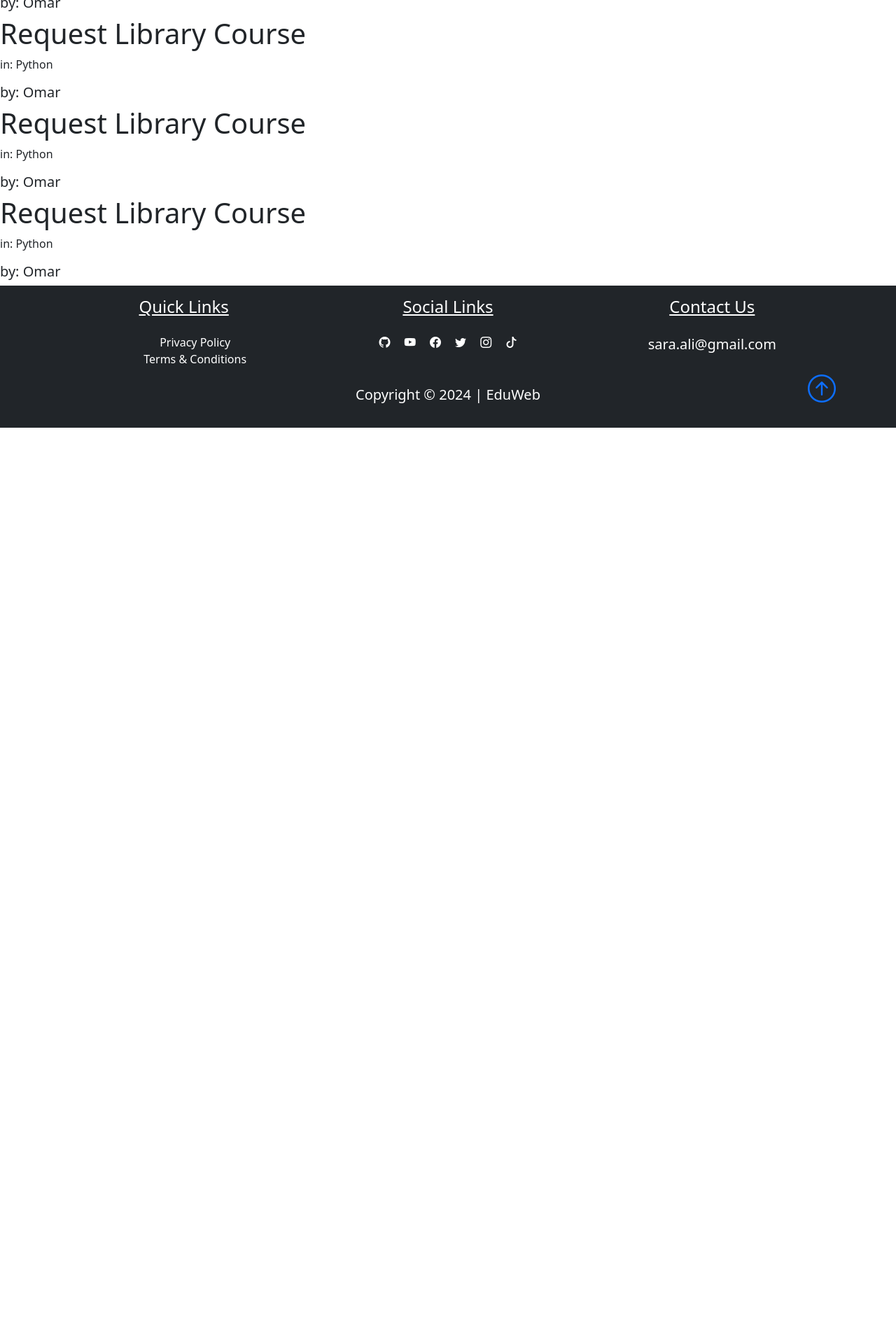
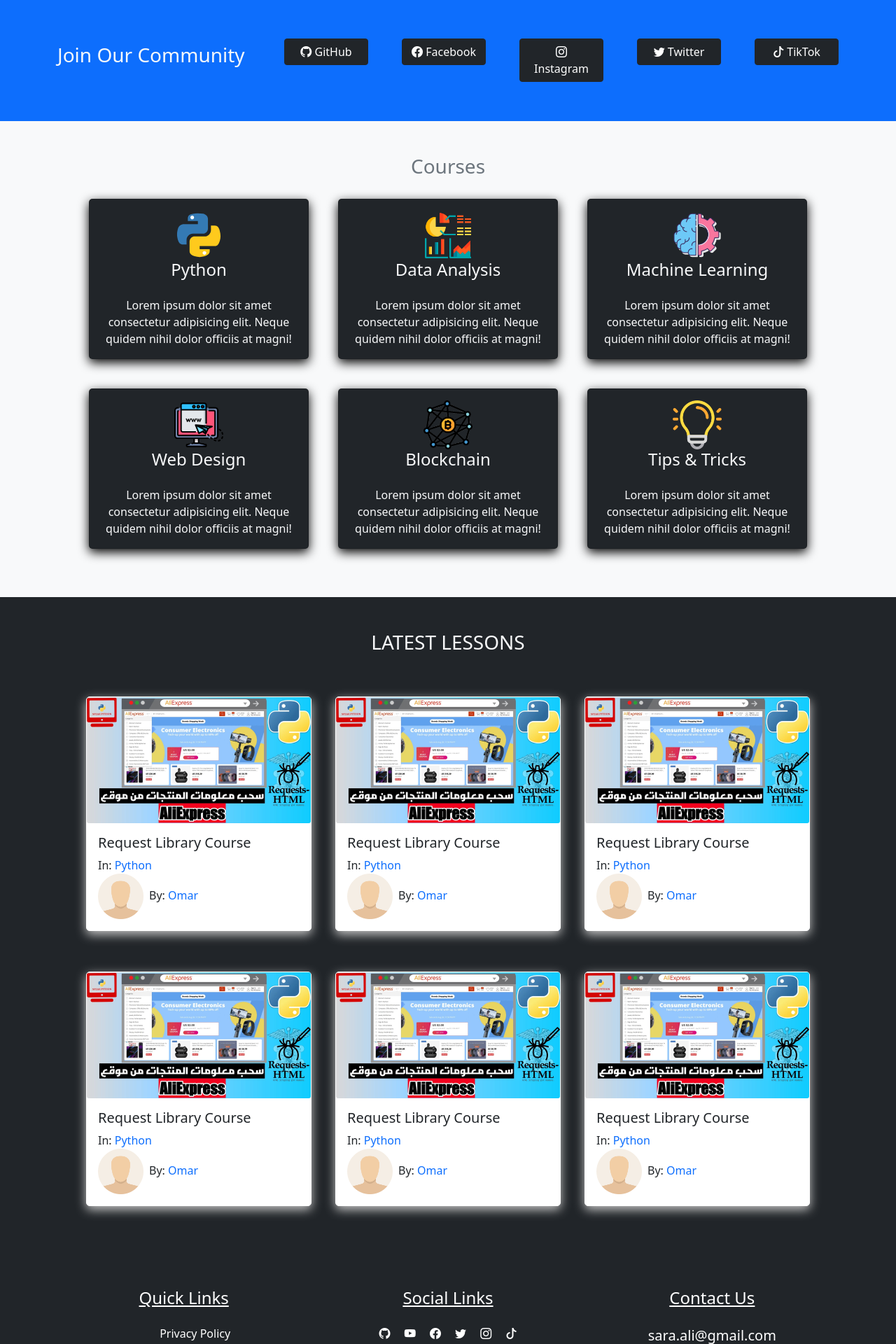
Before and after one commit to SaraAliMohammed/EduWeb_FlaskApp, a Flask app: page / in a window 1280 px wide. Shown: the part 420-2340 px from the top of the page at 70% size. Before the commit the page ends 1031 px from the top, so only its background shows below. Run offline with Flask 3, Linux system fonts and the light colour scheme.

Commit message:
Add main sections with temp data to home page

```diff
--- a/app.py
+++ b/app.py
@@ -82,7 +82,7 @@ courses = [
 @app.route("/")
 @app.route("/home")
 def home():
-	return render_template('home.html', lessons=lessons)
+	return render_template('home.html', lessons=lessons, courses=courses)
 
 
 @app.route("/about")
--- a/templates/home.html
+++ b/templates/home.html
@@ -1,8 +1,136 @@
 {% extends "layout.html" %}
 {% block content %}
-{% for lesson in lessons %}
-<h1>{{lesson.title}}</h1>
-<p>in: {{lesson.course}}</p>
-<h5>by: {{lesson.author}}</h5>
-{% endfor %}
+<section class="bg-dark text-light p-5 p-lg-0 pt-lg-5 text-center text-sm-start">
+    <div class="container">
+        <div class="d-sm-flex align-items-center justify-content-between">
+            <div>
+                <h1 class="mb-10"> Learn <span class="text-warning"> To Code</span></h1>
+                <p class="lead my-4">
+                    We focus on teaching programming in an intuitive and easy to follow way. All you need is
+                    dedication!
+                </p>
+                <a class="btn btn-danger btn-lg border"
+                    href="" target="_blank">
+                    <i class="bi bi-youtube m-3"></i>Subscribe
+                </a>
+
+            </div>
+            <img class="img-fluid w-50 d-none d-sm-block" src="{{url_for('static', filename='images/showcase.svg')}}" alt="">
+        </div>
+    </div>
+</section>
+
+<!-- Social Media -->
+<section class="bg-primary text-light p-5">
+    <div class="container">
+        <div class="d-md-flex justify-content-between align-items-center">
+            <h3 class="mb-3 text-center">Join Our Community</h3>
+            <nav class="navbar navbar-expand-lg navbar-dark">
+                <button class="navbar-toggler border" type="button" data-bs-toggle="collapse"
+                    data-bs-target="#socialbtn">
+                    <span class="navbar-toggler-icon"></span>
+                </button>
+                <div class="collapse navbar-collapse" id="socialbtn">
+                    <ul class="navbar-nav">
+                        <li class="nav-item">
+                            <a class="btn btn-dark ms-5 button_width" href="https://github.com/SaraAliMohammed"
+                                target="_blank">
+                                <i class="bi-github" role="img"></i>
+                                GitHub
+                            </a>
+                        </li>
+                        <li>
+                            <a class="btn btn-dark ms-5 button_width" href="#EduWebFacebook"
+                                target="_blank">
+                                <i class="bi bi-facebook "></i>
+                                Facebook
+                            </a>
+                        </li>
+                        <li class="nav-item">
+                            <a type="button" class="btn btn-dark ms-5 button_width"
+                                href="#EduWebInstagram" target="_blank">
+                                <i class="bi bi-instagram"></i>
+                                Instagram
+                            </a>
+
+                        </li>
+                        <li class="nav-item">
+                            <a class="btn btn-dark ms-5 button_width" href="#EduWebTwitter.com/Pythonic88"
+                                target="_blank">
+                                <i class="bi bi-twitter"></i>
+                                Twitter
+                            </a>
+
+                        </li>
+                        <li class="nav-item">
+                            <a class="btn btn-dark ms-5 button_width" href="#EduWebTiktok"
+                                target="_blank">
+                                <i class="bi bi-tiktok"></i>
+                                TikTok
+                            </a>
+                        </li>
+                    </ul>
+                </div>
+            </nav>
+        </div>
+
+    </div>
+    </div>
+</section>
+
+<!-- Courses -->
+<section class="bg-light">
+    <div class="container p-5">
+        <h3 class="text-center text-secondary" id='learn'>Courses</h3>
+        <div class="row">
+            {% for course in courses %}
+            <div class="col-sm-12 col-md-6 col-lg-4 p-3 d-flex align-items-stretch">
+                <a href="#course_name" class="text-decoration-none">
+                    <div class="card bg-dark text-light">
+                        <div class="card-body text-center">
+                            <img src="{{url_for('static', filename='images/'+course.icon)}}" alt="" class="card-img w-25">
+                            <h4 class="card-title mb-4">
+                                {{course.name}}
+                            </h4>
+                            <p class="card-text">{{course.description}}</p>
+                        </div>
+                    </div>
+                </a>
+            </div>
+            {% endfor %}
+        </div>
+    </div>
+</section>
+<!-- Lessons -->
+<section class="bg-dark">
+    <div class="container p-5">
+        <div class="row mb-5 ">
+            <div class="col">
+                <h3 class="text-uppercase text-center text-light">latest lessons</h3>
+            </div>
+        </div>
+        <div class="row">
+            {% for lesson in lessons %}
+            <div class="col-sm-12 col-md-6 col-lg-4 pb-5 d-flex align-items-stretch">
+                <div class="card lesson">
+                    <img src="{{url_for('static', filename='images/'+lesson.thumbnail)}}" class="card-img">
+                    <div class="card-body d-flex flex-column">
+                        <h5 class="card-title">
+                            <a class="text-decoration-none text-dark" href="#">{{lesson.title}}</a>
+                        </h5>
+                        <p class="card-text mb-0">In:
+                            <a class="text-decoration-none" href="#">{{lesson.course}}</a>
+                        </p>
+                        <span><img class="article-img" src="{{url_for('static', filename='images/default.jpg')}}" alt="">By: <a
+                                href="#" class="link">{{lesson.author}}</a></span>
+
+                    </div>
+                </div>
+            </div>
+            {% endfor %}
+
+        </div>
+    </div>
+</section>
+
 {% endblock %}
```
Also changed, not shown: static/images/default.jpg (renamed from static/images/default.png), static/images/header.jpg (added).
